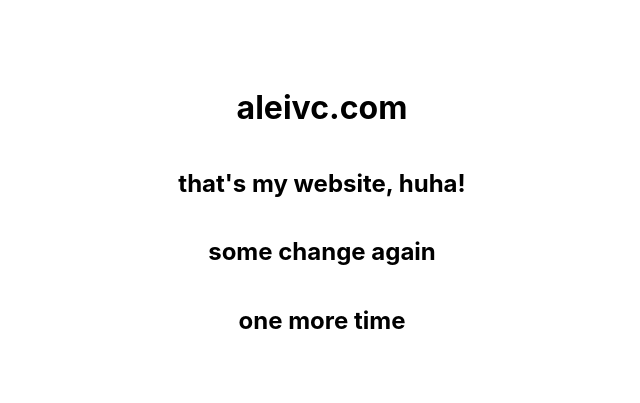
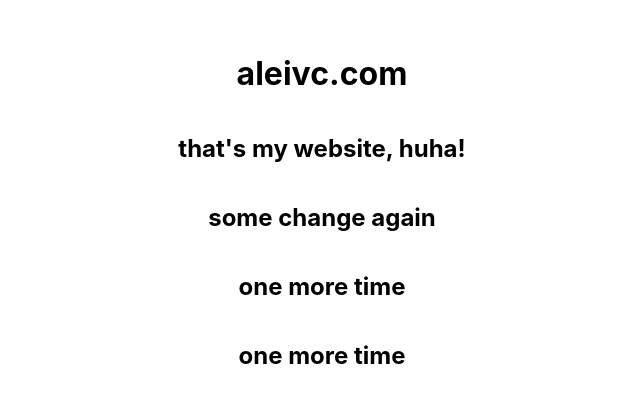
Before and after one commit to aleivc/aleivc, a Next.js app: page / in a window 1280 px wide. Shown: the part 189-592 px from the top of the page, without its empty margins (318-958 px from the left). Built offline with nearby package versions, Linux system fonts and the light colour scheme.

Commit message:
test for deploy

```diff
--- a/pages/index.js
+++ b/pages/index.js
@@ -9,6 +9,7 @@ export default function Home() {
       <h2>that's my website, huha!</h2>
       <h2>some change again</h2>
       <h2>one more time</h2>
+      <h2>one more time</h2>
     </div>
   )
 }
```
